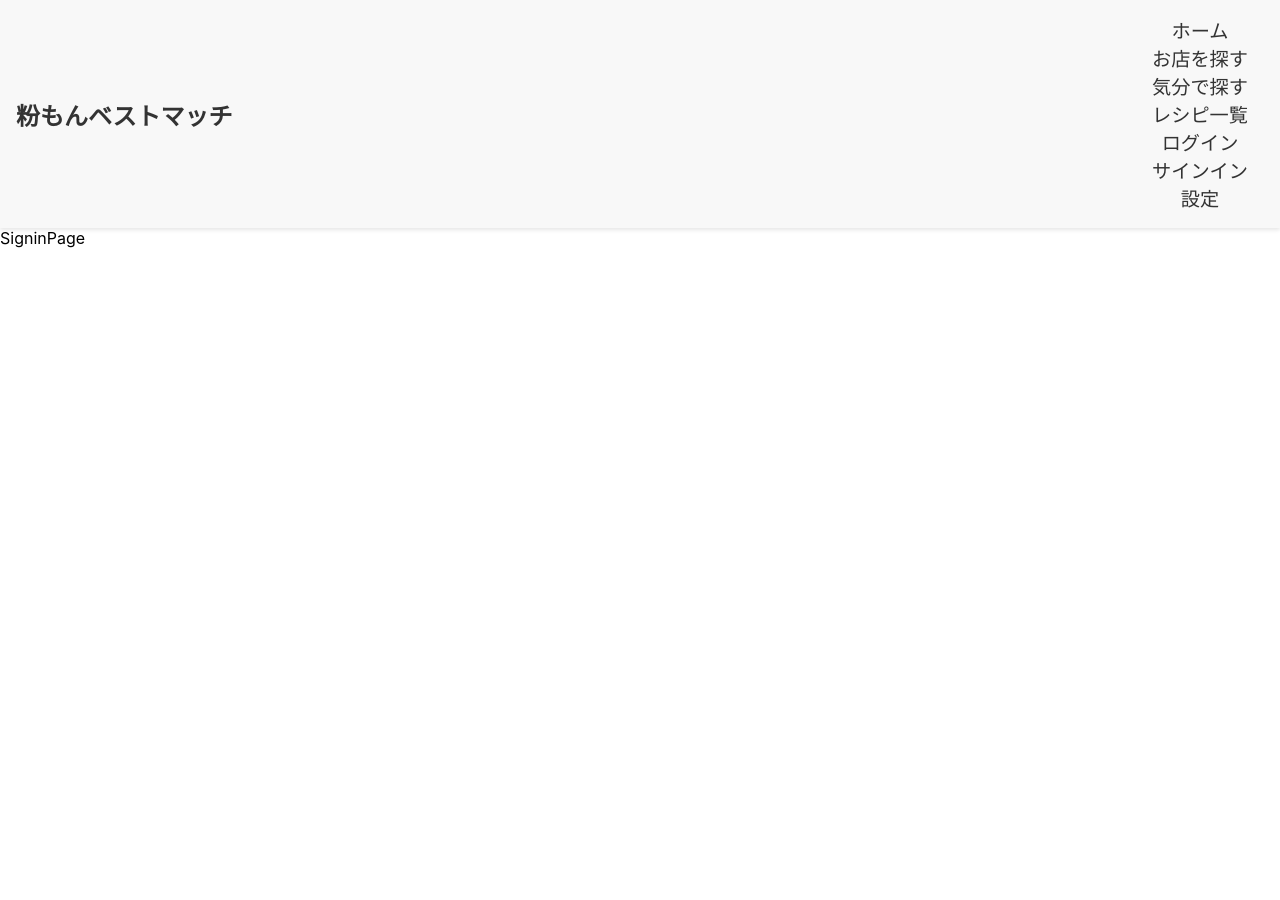
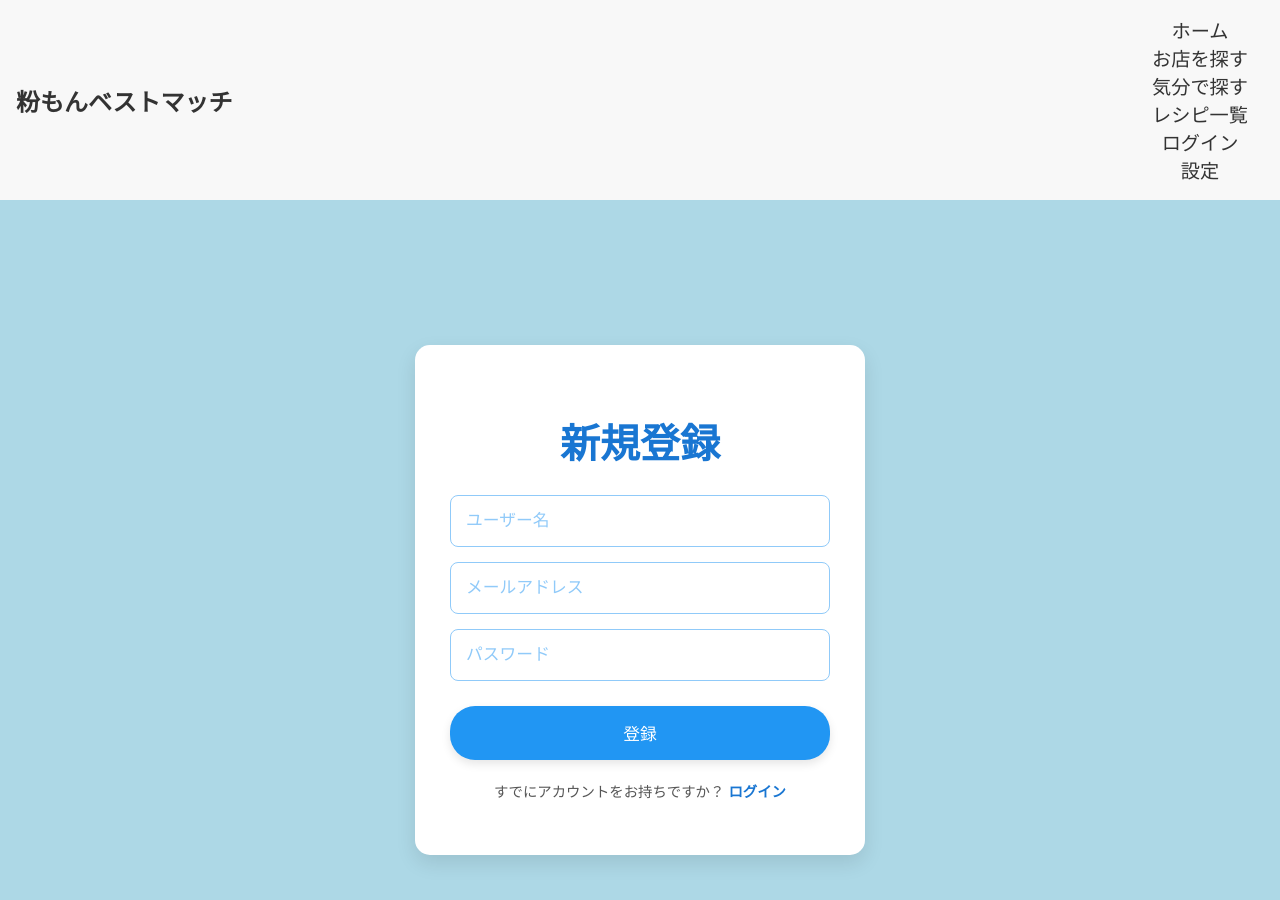
Before and after one commit to kaikitano0610/konamon-master, a React (Create React App) app in the folder frontend/: page /signin in a window 1280 px wide. Shown: the top 900 px of the page. Before the commit the page ends 800 px from the top, so only its background shows below. Built offline with nearby package versions, Linux system fonts and the light colour scheme.

Commit message:
ログインサインインページの作成とレシピの取得

```diff
--- a/frontend/src/components/Navbar/Navbar.jsx
+++ b/frontend/src/components/Navbar/Navbar.jsx
@@ -38,9 +38,6 @@ function Navbar() {
             <Link to={"/login"} onClick={() => setIsOpen(false)}>ログイン</Link>
           </li>
           <li>
-            <Link to={"/signin"} onClick={() => setIsOpen(false)}>サインイン</Link>
-          </li>
-          <li>
             <Link to={"/config"} onClick={() => setIsOpen(false)}>設定</Link>
           </li>
         </ul>
--- /dev/null
+++ b/frontend/src/pages/AuthPage.module.css
@@ -0,0 +1,114 @@
+/* frontend/src/pages/AuthPage.module.css */
+
+.auth-page-container {
+  display: flex;
+  flex-direction: column;
+  align-items: center;
+  justify-content: center;
+  min-height: 100vh;
+  background-color: #add8e6; /* 背景色 */
+  font-family: 'Arial', sans-serif;
+  padding: 20px;
+  box-sizing: border-box;
+}
+
+.auth-card {
+  background-color: #ffffff;
+  border-radius: 15px;
+  padding: 30px 25px;
+  box-shadow: 0 8px 20px rgba(0, 0, 0, 0.1);
+  text-align: center;
+  width: 100%;
+  max-width: 380px; /* モバイル前提の最大幅 */
+  box-sizing: border-box;
+}
+
+.auth-title {
+  color: #1976d2; /* 濃い青色のタイトル */
+  margin-bottom: 25px;
+  font-size: 2em;
+}
+
+.auth-form {
+  display: flex;
+  flex-direction: column;
+  gap: 15px; /* 入力フィールド間のスペース */
+}
+
+.auth-input {
+  width: 100%;
+  padding: 12px;
+  border: 1px solid #90caf9; /* 薄い青色の枠線 */
+  border-radius: 8px;
+  font-size: 1em;
+  box-sizing: border-box; /* パディングを含めて幅を計算 */
+}
+
+.auth-input::placeholder {
+  color: #90caf9;
+}
+
+.auth-input:focus {
+  outline: none;
+  border-color: #2196f3; /* フォーカス時の枠線色 */
+  box-shadow: 0 0 0 3px rgba(33, 150, 243, 0.2); /* フォーカス時の影 */
+}
+
+.error-message {
+  color: #d32f2f; /* 赤色のエラーメッセージ */
+  font-size: 0.9em;
+  margin-top: -5px; /* 上の要素との間隔を調整 */
+  margin-bottom: 10px;
+}
+
+.auth-button {
+  background-color: #2196f3; /* 青色のボタン */
+  color: white;
+  padding: 12px 20px;
+  border: none;
+  border-radius: 25px;
+  font-size: 1.1em;
+  cursor: pointer;
+  transition: background-color 0.3s ease, transform 0.2s ease;
+  box-shadow: 0 4px 10px rgba(0, 0, 0, 0.1);
+  margin-top: 10px;
+}
+
+.auth-button:hover {
+  background-color: #1976d2; /* ホバー時の濃い青色 */
+  transform: translateY(-2px);
+}
+
+.auth-link-text {
+  margin-top: 20px;
+  font-size: 0.9em;
+  color: #555;
+}
+
+.auth-link {
+  color: #1976d2; /* リンクの青色 */
+  text-decoration: none;
+  font-weight: bold;
+}
+
+.auth-link:hover {
+  text-decoration: underline;
+}
+
+/* レスポンシブ対応 (Tablet以上) */
+@media (min-width: 600px) {
+  .auth-card {
+    padding: 40px 35px;
+    max-width: 450px; /* タブレット以上で少し幅を広げる */
+  }
+
+  .auth-title {
+    font-size: 2.5em;
+  }
+
+  .auth-input,
+  .auth-button {
+    padding: 15px;
+    font-size: 1.05em;
+  }
+}
--- a/frontend/src/pages/LoginPage.jsx
+++ b/frontend/src/pages/LoginPage.jsx
@@ -1,9 +1,81 @@
-import React from 'react'
+// frontend/src/pages/LoginPage.jsx
 
-const LoginPage = () => {
+import React, { useState } from 'react';
+import { useNavigate, Link } from 'react-router-dom';
+import styles from './AuthPage.module.css'; // 認証ページ共通のCSSを使用
+
+function LoginPage() {
+  const [username, setUsername] = useState('');
+  const [password, setPassword] = useState('');
+  const [error, setError] = useState('');
+  const navigate = useNavigate();
+
+  const handleLogin = async (e) => {
+    e.preventDefault(); // フォームのデフォルト送信を防ぐ
+    setError(''); // エラーメッセージをクリア
+
+    try {
+      const response = await fetch('http://localhost:5001/api/auth/login', {
+        method: 'POST',
+        headers: {
+          'Content-Type': 'application/json',
+        },
+        body: JSON.stringify({ username, password }),
+      });
+
+      const data = await response.json();
+
+      if (response.ok) {
+        // ログイン成功
+        // アクセストークンをLocalStorageに保存
+        localStorage.setItem('access_token', data.access_token);
+        // 必要に応じてユーザー情報も保存
+        localStorage.setItem('user_id', data.user.id);
+        localStorage.setItem('username', data.user.username);
+
+        alert('ログイン成功！');
+        navigate('/recipes'); // トップページなどへリダイレクト
+      } else {
+        // ログイン失敗
+        setError(data.message || 'ログインに失敗しました。');
+      }
+    } catch (err) {
+      console.error('ログイン中にエラーが発生しました:', err);
+      setError('サーバーとの通信に失敗しました。');
+    }
+  };
+
   return (
-    <div>LoginPage</div>
-  )
+    <div className={styles['auth-page-container']}>
+      <div className={styles['auth-card']}>
+        <h1 className={styles['auth-title']}>ログイン</h1>
+        <form onSubmit={handleLogin} className={styles['auth-form']}>
+          <input
+            type="text"
+            placeholder="ユーザー名"
+            value={username}
+            onChange={(e) => setUsername(e.target.value)}
+            className={styles['auth-input']}
+            required
+          />
+          <input
+            type="password"
+            placeholder="パスワード"
+            value={password}
+            onChange={(e) => setPassword(e.target.value)}
+            className={styles['auth-input']}
+            required
+          />
+          {error && <p className={styles['error-message']}>{error}</p>}
+          <button type="submit" className={styles['auth-button']}>ログイン</button>
+        </form>
+        <p className={styles['auth-link-text']}>
+          アカウントをお持ちでないですか？{' '}
+          <Link to="/signin" className={styles['auth-link']}>新規登録</Link>
+        </p>
+      </div>
+    </div>
+  );
 }
 
-export default LoginPage
+export default LoginPage;
--- a/frontend/src/pages/RecipeListPage.jsx
+++ b/frontend/src/pages/RecipeListPage.jsx
@@ -1,83 +1,93 @@
-import React, { useState } from 'react';
-import { Link, useNavigate } from 'react-router-dom';
-import styles from './RecipeListPage.module.css'; // CSS Modules をインポート
+
+import React, { useState, useEffect } from 'react';
+import { useNavigate, Link } from 'react-router-dom';
+import styles from './RecipeListPage.module.css';
 
 function RecipeListPage() {
+  const [recipes, setRecipes] = useState([]);
+  const [loading, setLoading] = useState(true);
+  const [error, setError] = useState(null);
   const navigate = useNavigate();
 
-  // 仮のレシピデータ（APIから取得するまでの代替）
-  const [recipes, setRecipes] = useState([
-    {
-      id: 'recipe1',
-      title: 'だし醤油風味たこ焼き〜大阪〜',
-      photoUrl: 'https://via.placeholder.com/60?text=Img1', // 仮の画像URL
-    },
-    {
-      id: 'recipe2',
-      title: 'おうちたこ焼き',
-      photoUrl: 'https://via.placeholder.com/60?text=Img2',
-    },
-    {
-      id: 'recipe3',
-      title: '米粉たこ焼き',
-      photoUrl: 'https://via.placeholder.com/60?text=Img3',
-    },
-    {
-      id: 'recipe4',
-      title: 'エビアボカドチーズのたこ焼き',
-      photoUrl: 'https://via.placeholder.com/60?text=Img4',
-    },
-    {
-      id: 'recipe5',
-      title: 'たこなしタコ焼き',
-      photoUrl: 'https://via.placeholder.com/60?text=Img5',
-    },
-    {
-      id: 'recipe6',
-      title: 'ふわとろお好み焼き',
-      photoUrl: 'https://via.placeholder.com/60?text=Img6',
-    },
-  ]);
+  useEffect(() => {
+    const fetchRecipes = async () => {
+      try {
+        setLoading(true);
+        setError(null);
 
-  // 「レシピを追加する」ボタンのハンドラ
-  const handleAddRecipeClick = () => {
-    navigate('/recipes/post'); // レシピ投稿画面へ遷移
+        // レシピ一覧の取得には認証が不要なので、トークンはここでは送りません
+        const response = await fetch('http://localhost:5001/api/recipes/');
+
+        if (!response.ok) {
+          throw new Error(`HTTP error! status: ${response.status}`);
+        }
+
+        const data = await response.json();
+        setRecipes(data);
+      } catch (err) {
+        console.error('レシピの取得中にエラーが発生しました:', err);
+        setError('レシピの読み込みに失敗しました。');
+      } finally {
+        setLoading(false);
+      }
+    };
+
+    fetchRecipes();
+  }, []); // 空の依存配列でコンポーネトマウント時に一度だけ実行
+
+  const handleRecipeClick = (recipeId) => {
+    navigate(`/recipes/${recipeId}`); // レシピ詳細ページへ遷移
   };
 
-  // 「もっと見る」ボタンのハンドラ (現状は仮の動作)
-  const handleLoadMoreClick = () => {
-    console.log("もっと見るボタンがクリックされました。");
-    // ここでAPIから追加データを取得するロジックを実装
-    // 例: setRecipes([...recipes, ...newData]);
-  };
+  if (loading) {
+    return (
+      <div className={styles['recipe-list-container']}>
+        <p className={styles['loading-message']}>レシピを読み込み中...🍳</p>
+      </div>
+    );
+  }
+
+  if (error) {
+    return (
+      <div className={styles['recipe-list-container']}>
+        <p className={styles['error-message']}>{error}</p>
+      </div>
+    );
+  }
 
   return (
-    <div className={styles['recipe-list-page-container']}>
-      <h1 className={styles['page-title']}>レシピ投稿一覧</h1>
-
-      <button className={styles['add-recipe-button']} onClick={handleAddRecipeClick}>
-        レシピを追加する
-      </button>
-
-      {recipes.length === 0 ? (
-        <p className={styles['no-recipes-message']}>まだレシピが投稿されていません。</p>
-      ) : (
-        <ul className={styles['recipe-list']}>
-          {recipes.map((recipe) => (
-            <li key={recipe.id} className={styles['recipe-item']}>
-              {/* レシピ項目全体が詳細画面へのリンクになる */}
-              <Link to={`/recipes/${recipe.id}`} className={styles['recipe-link']}>
-                <span className={styles['recipe-title']}>{recipe.title}</span>
-                <img src={recipe.photoUrl} alt={recipe.title} className={styles['recipe-photo']} />
-              </Link>
-            </li>
-          ))}
-        </ul>
-      )}
-
-      <button className={styles['load-more-button']} onClick={handleLoadMoreClick}>
-        もっと見る
-      </button>
+    <div className={styles['recipe-list-container']}>
+      <h1 className={styles['page-title']}>みんなのレシピ</h1>
+      <div className={styles['recipe-cards-grid']}>
+        {recipes.length > 0 ? (
+          recipes.map((recipe) => (
+            <div
+              key={recipe.id}
+              className={styles['recipe-card']}
+              onClick={() => handleRecipeClick(recipe.id)}
+            >
+              {recipe.photo_url && (
+                <img src={recipe.photo_url} alt={recipe.title} className={styles['recipe-image']} />
+              )}
+              {!recipe.photo_url && (
+                <div className={styles['no-image-placeholder']}>画像なし</div>
+              )}
+              <h2 className={styles['recipe-title']}>{recipe.title}</h2>
+              <div className={styles['recipe-meta']}>
+                <p>難易度: {recipe.difficulty || '不明'}</p>
+                <p>準備時間: {recipe.prep_time_minutes}分</p>
+                <p>調理時間: {recipe.cook_time_minutes}分</p>
+              </div>
+            </div>
+          ))
+        ) : (
+          <p className={styles['no-recipes-message']}>まだレシピがありません。</p>
+        )}
+      </div>
+      {/* ログインしていればレシピ投稿ボタンを表示するなどのロジックを追加可能 */}
+      <Link to="/recipes/post" className={styles['add-recipe-button']}>
+        レシピを投稿する
+      </Link>
     </div>
   );
 }
--- a/frontend/src/pages/SigninPage.jsx
+++ b/frontend/src/pages/SigninPage.jsx
@@ -1,9 +1,85 @@
-import React from 'react'
+// frontend/src/pages/SigninPage.jsx
 
-const SigninPage = () => {
+import React, { useState } from 'react';
+import { useNavigate, Link } from 'react-router-dom';
+import styles from './AuthPage.module.css'; // 認証ページ共通のCSSを使用
+
+function SigninPage() {
+  const [username, setUsername] = useState('');
+  const [email, setEmail] = useState('');
+  const [password, setPassword] = useState('');
+  const [error, setError] = useState('');
+  const navigate = useNavigate();
+
+  const handleSignin = async (e) => {
+    e.preventDefault(); // フォームのデフォルト送信を防ぐ
+    setError(''); // エラーメッセージをクリア
+
+    try {
+      const response = await fetch('http://localhost:5001/api/auth/register', {
+        method: 'POST',
+        headers: {
+          'Content-Type': 'application/json',
+        },
+        body: JSON.stringify({ username, email, password }),
+      });
+
+      const data = await response.json();
+
+      if (response.ok) {
+        // 登録成功
+        // ログインページへリダイレクト
+        alert('登録成功！ログインしてください。');
+        navigate('/login');
+      } else {
+        // 登録失敗
+        setError(data.message || '登録に失敗しました。');
+      }
+    } catch (err) {
+      console.error('登録中にエラーが発生しました:', err);
+      setError('サーバーとの通信に失敗しました。');
+    }
+  };
+
   return (
-    <div>SigninPage</div>
-  )
+    <div className={styles['auth-page-container']}>
+      <div className={styles['auth-card']}>
+        <h1 className={styles['auth-title']}>新規登録</h1>
+        <form onSubmit={handleSignin} className={styles['auth-form']}>
+          <input
+            type="text"
+            placeholder="ユーザー名"
+            value={username}
+            onChange={(e) => setUsername(e.target.value)}
+            className={styles['auth-input']}
+            required
+          />
+          <input
+            type="email"
+            placeholder="メールアドレス"
+            value={email}
+            onChange={(e) => setEmail(e.target.value)}
+            className={styles['auth-input']}
+            required
+          />
+          <input
+            type="password"
+            placeholder="パスワード"
+            value={password}
+            onChange={(e) => setPassword(e.target.value)}
+            className={styles['auth-input']}
+            required
+          />
+          {error && <p className={styles['error-message']}>{error}</p>}
+          <button type="submit" className={styles['auth-button']}>登録</button>
+        </form>
+        <p className={styles['auth-link-text']}>
+          すでにアカウントをお持ちですか？{' '}
+          <Link to="/login" className={styles['auth-link']}>ログイン</Link>
+        </p>
+      </div>
+    </div>
+  );
 }
 
-export default SigninPage
+export default SigninPage;
```
Also changed, not shown: frontend/src/pages/RecipeListPage.module.css (+111 -91 lines), 1 other file (tests, documents, lock files or other folders).
